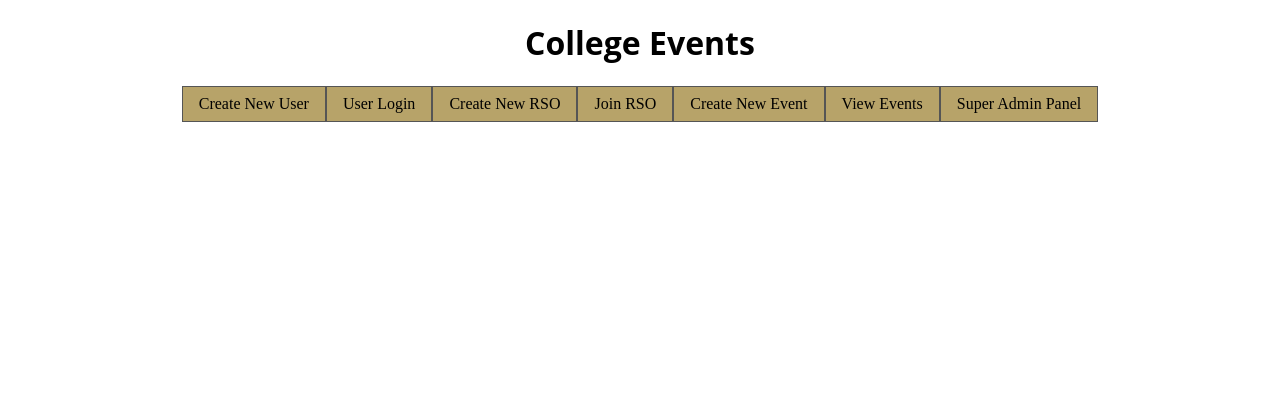
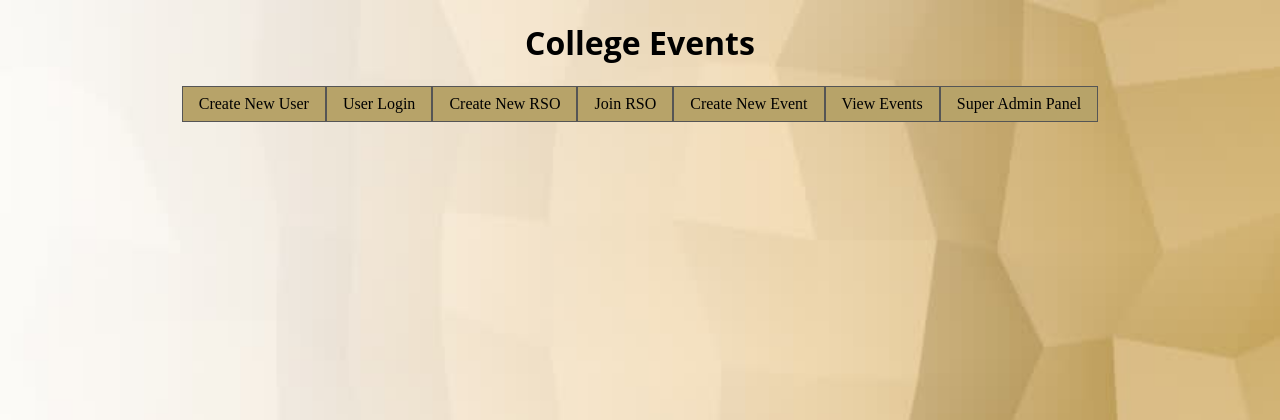
Before and after one commit to NoahDelGrosso/Database-Project, a PHP site: page /website.html in a window 1280 px wide. Shown: the top 420 px of the page. Run offline with PHP 8.4, Linux system fonts and the light colour scheme.

Commit message:
Add files via upload

```diff
--- a/website/homepage.css
+++ b/website/homepage.css
@@ -4,7 +4,8 @@ body {
     background-repeat: no-repeat;
     background-attachment: fixed;
     background-position: bottom;
-    background-size: 85% 85%;
+    background-size: 100% 100%;
+    background-image: url("gold.jpg");
 }
 
 h1 {
```
Also changed, not shown: website/gold.jpg (added).
